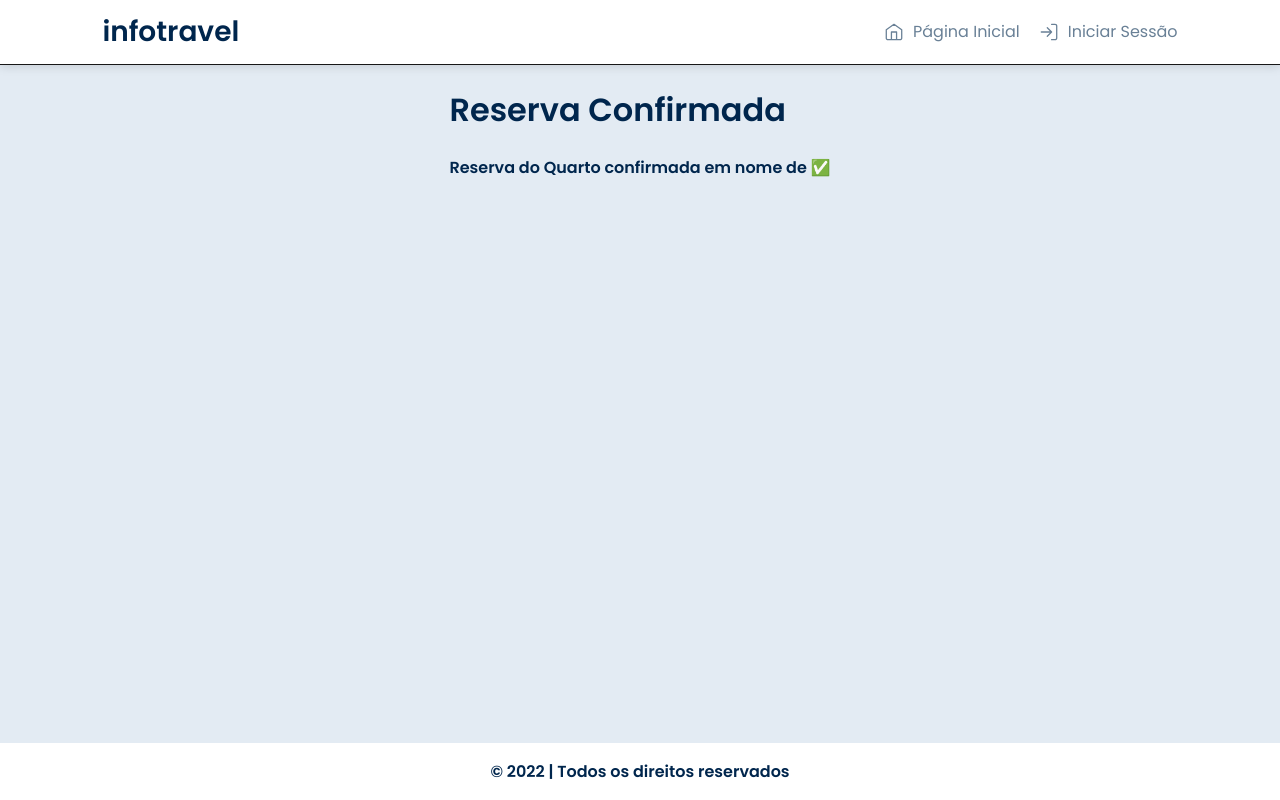
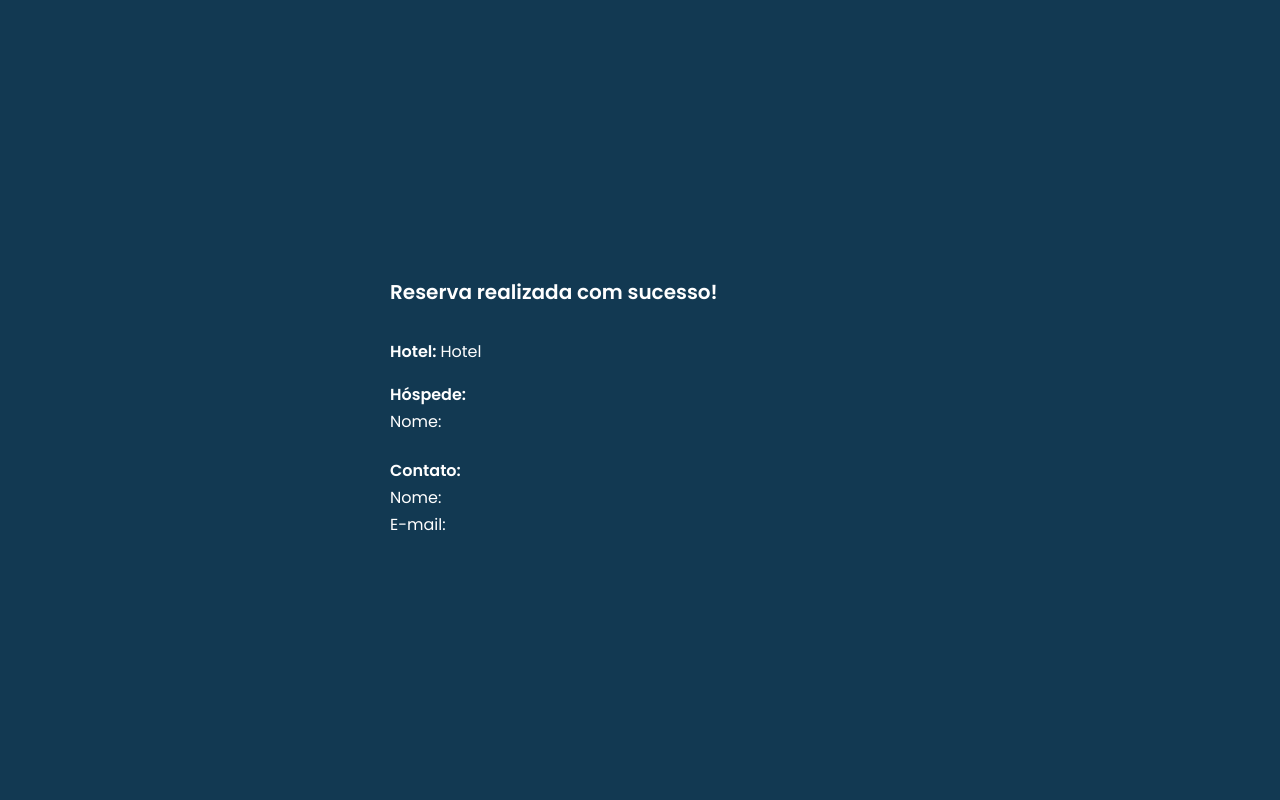
Before and after one commit to Mastereloading/infotera-frontend-project, a Next.js app: page /hotels/1/reserve/1/confirmed in a window 1280 px wide. Built offline with nearby package versions, Linux system fonts and the light colour scheme.

Commit message:
feature: Finished success reservation screen

```diff
--- a/src/app/hotels/[id]/page.tsx
+++ b/src/app/hotels/[id]/page.tsx
@@ -40,7 +40,7 @@ export default function HotelPage() {
   if (!hotel) return <p style={{ padding: "32px" }}>Hotel não encontrado.</p>
 
   return (
-    <div style={{ padding: "32px", display: "flex", flexDirection: "column", alignItems: "center", minHeight: "80vh", backgroundColor: "var(--hotel-light-gray)" }}>
+    <div style={{ marginTop: "16px", padding: "32px", display: "flex", flexDirection: "column", alignItems: "center", minHeight: "80vh", backgroundColor: "var(--hotel-light-gray)" }}>
       <SearchBar initialDestination="" />
       <div style={{ width: "100%", maxWidth: "1200px", backgroundColor: "var(--hotel-white)", borderRadius: "24px", boxShadow: "0 10px 25px rgba(0,0,0,0.15)", display: "flex", flexDirection: "row", gap: "24px", marginTop: "32px", padding: "24px", flexWrap: "wrap" }}>
         <div style={{ boxShadow: "0 1px 25px rgba(0,0,0,0.15)", flexShrink: 0, width: "447px", height: "312px", overflow: "hidden", borderRadius: "24px" }}>
--- a/src/app/hotels/[id]/reserve/[roomIndex]/confirmed/page.tsx
+++ b/src/app/hotels/[id]/reserve/[roomIndex]/confirmed/page.tsx
@@ -4,13 +4,56 @@ import { useSearchParams } from "next/navigation"
 
 export default function ConfirmedPage() {
   const searchParams = useSearchParams()
+
   const name = searchParams.get("name") || ""
-  const roomName = searchParams.get("roomName") || "Quarto"
+  const surname = searchParams.get("surname") || ""
+  const reservename = searchParams.get("reservename") || ""
+  const email = searchParams.get("email") || ""
+  const hotelName = searchParams.get("hotelName") || "Hotel"
 
   return (
-    <div className="p-8 max-w-md mx-auto text-[var(--hotel-text)]">
-      <h1 className="text-2xl font-bold mb-4">Reserva Confirmada</h1>
-      <p className="text-lg">Reserva do {roomName} confirmada em nome de <span className="font-semibold">{name}</span> ✅</p>
+    <div
+      style={{
+        minHeight: "100vh",
+        backgroundColor: "#123952",
+        display: "flex",
+        alignItems: "center",
+        justifyContent: "center",
+        margin: 0,
+        minWidth: "100%"
+      }}
+    >
+      <div
+        style={{
+          maxWidth: "500px",
+          width: "100%",
+          textAlign: "left"
+        }}
+      >
+        <h1
+          style={{
+            fontSize: "20px",
+            fontWeight: 700,
+            marginBottom: "16px",
+            color: "#FFF",
+          }}
+        >
+          Reserva realizada com sucesso!
+        </h1>
+        <div style={{ marginBottom: "24px", display: "flex", margin: "0 0 2px 0", alignItems: "center" }}>
+          <p style={{ color: "#FFF", fontWeight: 600, marginRight: "4px" }}>Hotel:</p>
+          <p style={{ color: "#FFF", fontWeight: 400 }}>{hotelName}</p>
+        </div>
+        <div style={{ marginBottom: "24px" }}>
+          <p style={{ color: "#FFF", fontWeight: 600, margin: "0 0 2px 0" }}>Hóspede:</p>
+          <p style={{ color: "#FFF", fontWeight: 400, margin: 0 }}>Nome: {name} {surname}</p>
+        </div>
+        <div>
+          <p style={{ color: "#FFF", fontWeight: 600, margin: "0 0 2px 0" }}>Contato:</p>
+          <p style={{ color: "#FFF", fontWeight: 400, margin: "0 0 2px 0" }}>Nome: {reservename}</p>
+          <p style={{ color: "#FFF", fontWeight: 400, margin: 0 }}>E-mail: {email}</p>
+        </div>
+      </div>
     </div>
   )
 }
--- a/src/app/hotels/[id]/reserve/[roomIndex]/page.tsx
+++ b/src/app/hotels/[id]/reserve/[roomIndex]/page.tsx
@@ -34,17 +34,20 @@ export default function ReservePage() {
     router.push(
       `/hotels/${hotel.id}/reserve/${encodeURIComponent(
         room.roomType.name
-      )}/confirmed?name=${encodeURIComponent(
-        name
-      )}&surname=${encodeURIComponent(surname)}&email=${encodeURIComponent(
+      )}/confirmed?name=${encodeURIComponent(name)}&surname=${encodeURIComponent(
+        surname
+      )}&reservename=${encodeURIComponent(reservename)}&email=${encodeURIComponent(
         email
-      )}&phone=${encodeURIComponent(phone)}`
+      )}&hotelName=${encodeURIComponent(
+        hotel.hotel.name
+      )}`
     )
   }
 
   return (
     <div
       style={{
+        marginTop: "16px",
         padding: "32px",
         backgroundColor: "var(--hotel-light-gray)",
         display: "flex",
@@ -70,7 +73,7 @@ export default function ReservePage() {
           width: "100%"
         }}
       >
-        <div style={{ minWidth: "690px", display: "flex", flexDirection: "column", gap: "24px" }}>
+        <div style={{ minWidth: "805px", display: "flex", flexDirection: "column", gap: "24px" }}>
           <div
             style={{
               backgroundColor: "var(--hotel-white)",
@@ -176,7 +179,7 @@ export default function ReservePage() {
             </div>
           </div>
         </div>
-        <div style={{ maxWidth: "350px", display: "flex", flexDirection: "column", gap: "24px", flex: 1 }}>
+        <div style={{ display: "flex", flexDirection: "column", gap: "24px", flex: 1 }}>
           <div
             style={{
               backgroundColor: "var(--hotel-white)",
--- a/src/app/layout.tsx
+++ b/src/app/layout.tsx
@@ -26,7 +26,7 @@ export default function RootLayout({ children }: RootLayoutProps) {
       <body className={`${poppins.className} font-normal flex flex-col min-h-screen`}>
         <QueryClientProvider client={queryClient}>
           <Header />
-          <main className="flex-1 flex flex-col items-center justify-start px-[70px] py-8">
+          <main className="flex-1 flex flex-col items-center justify-start">
             {children}
           </main>
           <Footer />
--- a/src/components/Footer.tsx
+++ b/src/components/Footer.tsx
@@ -1,8 +1,17 @@
 "use client"
 
+import { usePathname } from "next/navigation"
+
 export default function Footer() {
+  const pathname = usePathname()
+
+  const footerStyle =
+  pathname.includes("/confirmed")
+    ? { display: "none" }
+    : { backgroundColor: "var(--hotel-white)" }
+
   return (
-    <footer className="w-full h-16 flex items-center justify-center bg-hotel-dark text-white flex-shrink-0" style={{ backgroundColor: "var(--hotel-white)" }}>
+    <footer className="w-full h-16 flex items-center justify-center bg-hotel-dark text-white flex-shrink-0" style={{ ...footerStyle }}>
       <p className="text-hotel-text">© 2022 | Todos os direitos reservados</p>
     </footer>
   )
--- a/src/components/Header.tsx
+++ b/src/components/Header.tsx
@@ -9,6 +9,8 @@ export default function Header() {
   const headerStyle =
     pathname === "/"
       ? { backgroundColor: "var(--hotel-light-gray)" }
+      : pathname.includes("/confirmed")
+      ? { display: "none" }
       : {
           boxShadow: "0 1px 10px rgba(0,0,0,0.15)",
           backgroundColor: "var(--hotel-white)",
@@ -63,8 +65,6 @@ export default function Header() {
           </label>
         </div>
       </div>
-
-      {/* CSS apenas para telas pequenas */}
       <style jsx>{`
         @media (max-width: 768px) {
           .header-container {
```
